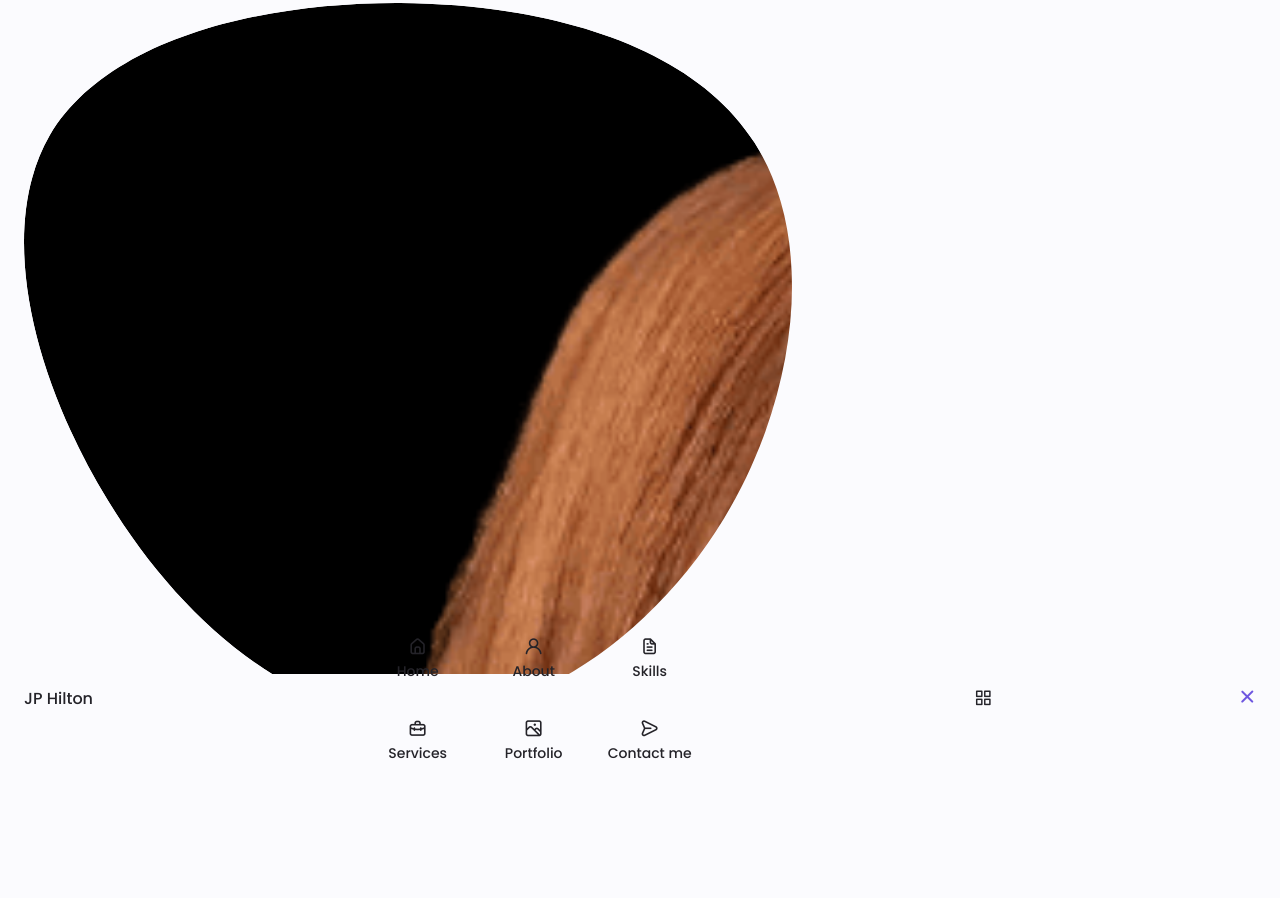
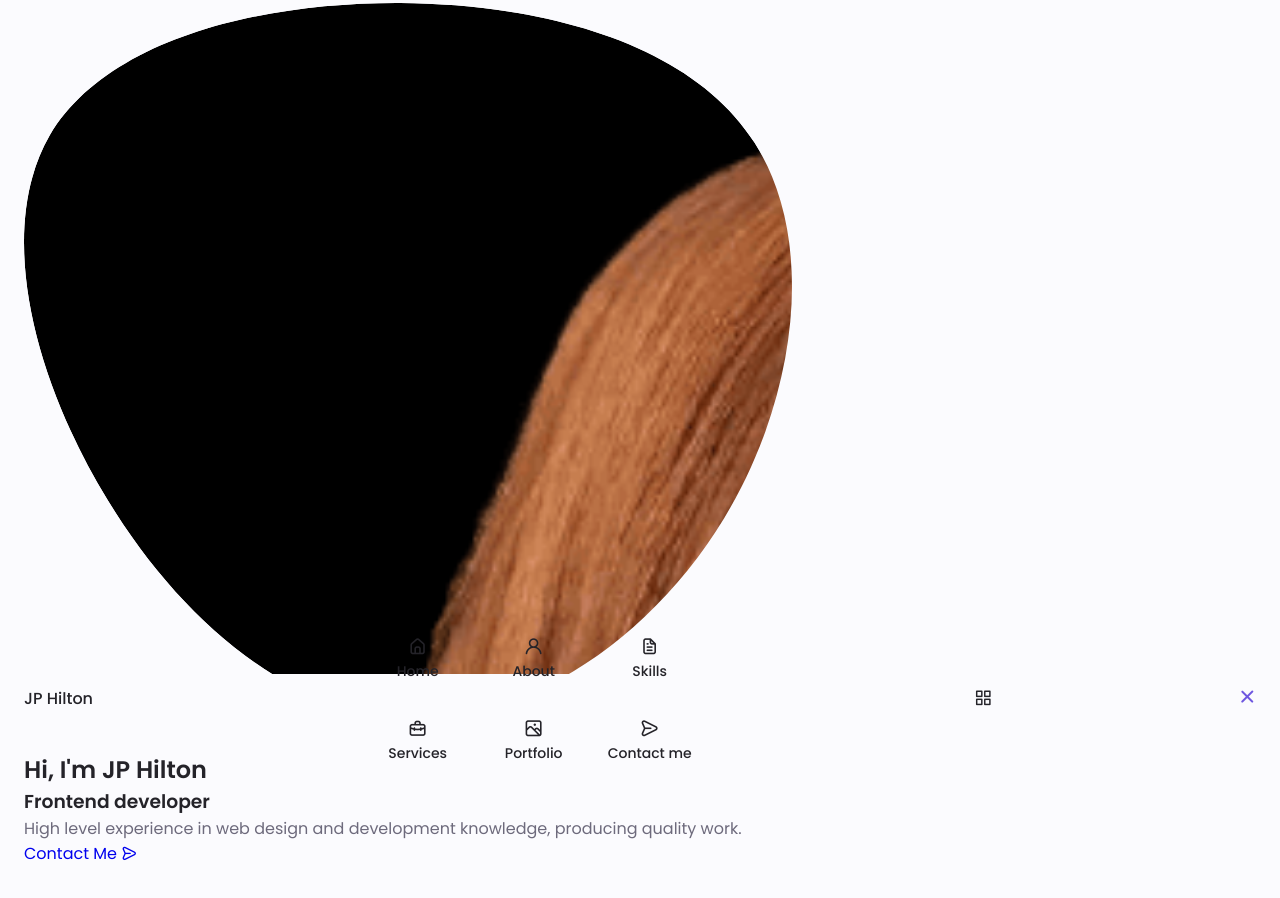
Before and after one commit to jph4/jph4.github.io, a plain HTML site: page 0/index.html in a window 1280 px wide. Shown: the part 78-976 px from the top of the page. Drawn offline with nearby package versions, Linux system fonts and the light colour scheme.

Commit message:
Update index.html (0)

```diff
--- a/0/index.html
+++ b/0/index.html
@@ -101,6 +101,15 @@
                       </g>
                     </svg>
                   </div>
+
+                  <div class="home__data">
+                    <h1 class="home__title">Hi, I'm JP Hilton</h1>
+                    <h3 class="home__subtitle">Frontend developer</h3>
+                    <p class="home__description">High level experience in web design and development knowledge, producing quality work.</p>
+                    <a href="#contact" class="button button-flex">
+                      Contact Me <i class="uil uil-message button__icon"></i>
+                    </a>
+                  </div>
                 </div>
               </div>
             </section>
```
